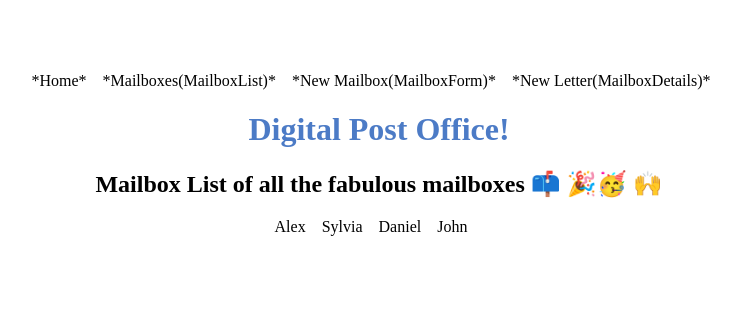
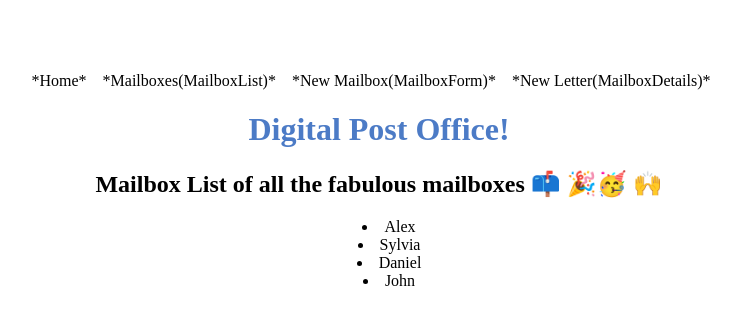
Before and after one commit to SylviaRemington/react-router-dom-lab, a React (Vite) app: page / in a window 1280 px wide. Shown: the top 324 px of the page, without its empty margins (293-1034 px from the left). Built offline with nearby package versions, Linux system fonts and the light colour scheme.

Commit message:
changing css for now to reflect list of mailboxes with bullet points - may change it back later

```diff
--- a/src/index.css
+++ b/src/index.css
@@ -16,7 +16,7 @@ body {
   color: rgb(76, 123, 198);
 } */
 
-ul {
+/* ul {
   padding: 0;
   display: flex;
   list-style: none;
@@ -25,7 +25,32 @@ ul {
 
 li {
   margin-right: 16px;
+} */
+
+/* ul {
+  display: block;
+  list-style: disc inside;
+  padding-left: 1.25rem;
 }
+
+li {
+  margin-right: 0;
+} */
+
+nav ul {
+  display: flex;
+  list-style: none;
+  justify-content: center;
+  padding: 0;
+}
+
+nav li {
+  margin-right: 16px;
+}
+
+/* All other ul/li (like MailboxList) to have this ul and li. */
+ul { display: block; list-style: disc inside; padding-left: 1.25rem; }
+li { margin-right: 0; }
 
 .mail-box {
   border: 2px solid white;
```
